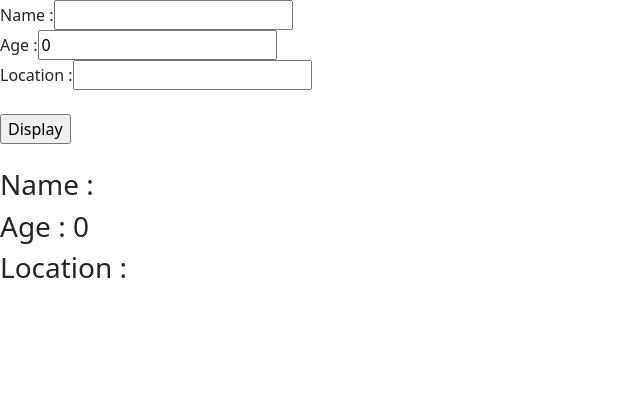
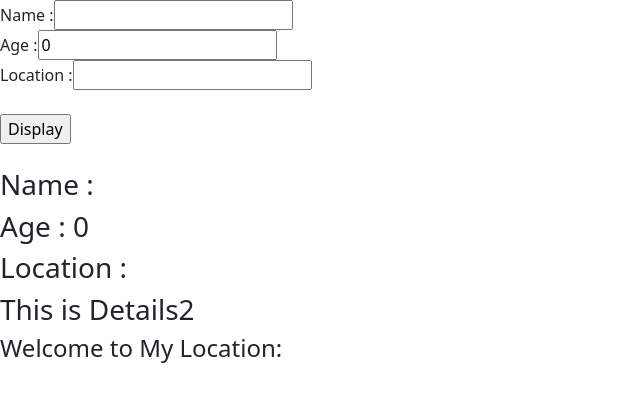
Before and after one commit to nilaybasak111/EjobIndia-Practice, a React (Vite) app in the folder React/React Examples/: page / in a window 1280 px wide. Shown: the top 402 px of the page, without its empty margins (0-640 px from the left). Built offline with nearby package versions, Linux system fonts and the light colour scheme.

Commit message:
Added Some Changes to the 07 September Homework

```diff
--- a/React/React Examples/src/context API/07SEP_ Details _HW.tsx
+++ b/React/React Examples/src/context API/07SEP_ Details _HW.tsx
@@ -3,7 +3,7 @@ import SEP07ContextHW from "./07SEP_ CreateContext _HW";
 
 const SEP07DetailsHW = () => {
   const { nm, age, loc } = useContext(SEP07ContextHW);
-  //console.log(name, age, location);
+  //console.log(nm, age, loc);
 
   return (
     <>
--- /dev/null
+++ b/React/React Examples/src/context API/07SEP_ Details2 _HW.tsx
@@ -0,0 +1,16 @@
+import { useContext } from "react";
+import SEP07ContextHW from "./07SEP_ CreateContext _HW";
+
+const SEP07Details2HW = () => {
+  const { loc } = useContext(SEP07ContextHW);
+  //console.log(loc);
+
+  return (
+    <>
+      <h3>This is Details2</h3>
+      <h4>Welcome to My Location: {loc} </h4>
+    </>
+  );
+};
+
+export default SEP07Details2HW;
--- a/React/React Examples/src/context API/07SEP_ Profile _HW.tsx
+++ b/React/React Examples/src/context API/07SEP_ Profile _HW.tsx
@@ -1,6 +1,7 @@
 import { useState } from "react";
 import SEP07ContextHW from "./07SEP_ CreateContext _HW";
 import SEP07DetailsHW from "./07SEP_ Details _HW";
+import SEP07Details2HW from "./07SEP_ Details2 _HW";
 
 interface SEP07ProfileHWType {
   nm: string;
@@ -48,7 +49,9 @@ const SEP07ProfileHW = () => {
       <SEP07ContextHW.Provider
         value={{ nm: display.nm, age: display.age, loc: display.loc }}
       >
+        {/* We can pass the value to the multiple child components from here */}
         <SEP07DetailsHW />
+        <SEP07Details2HW />
       </SEP07ContextHW.Provider>
     </>
   );
```
